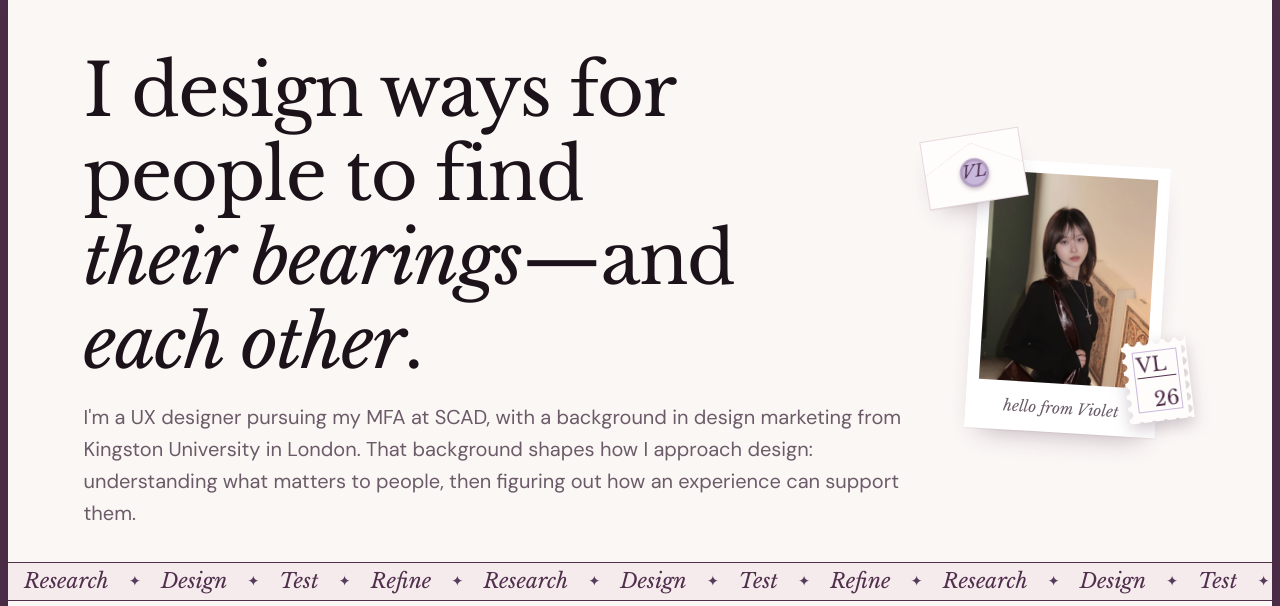
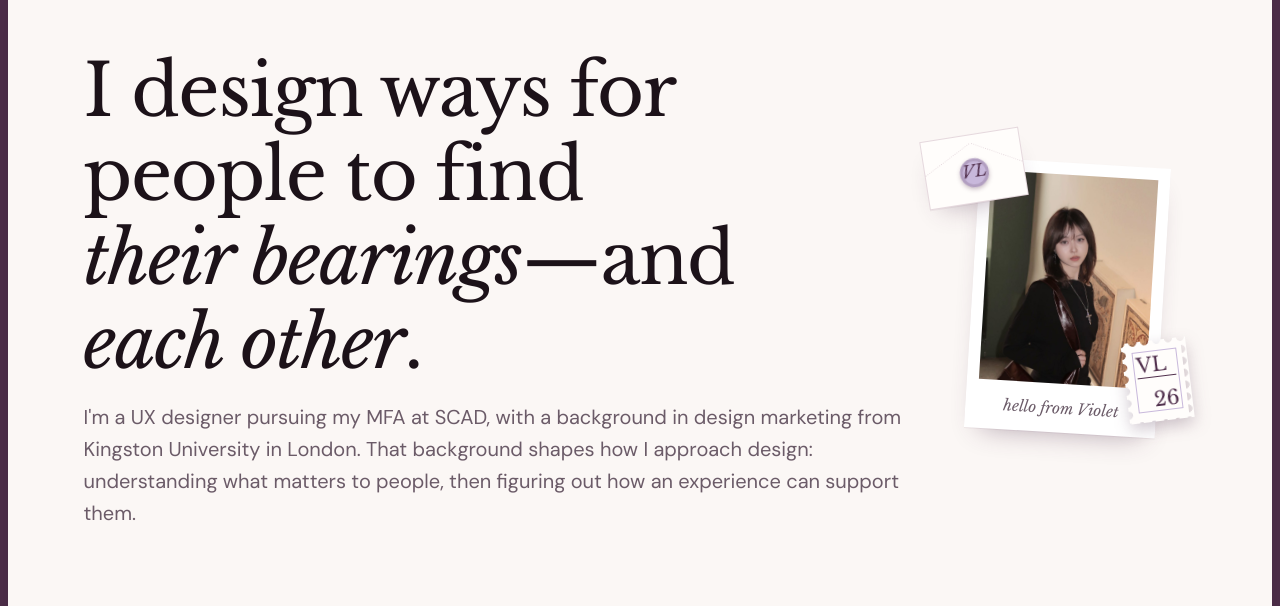
Before and after one commit to violetliux/violetliux.github.io, a plain HTML site: page index.html in a window 1280 px wide. Shown: the part 103-709 px from the top of the page. Drawn offline with nearby package versions, Linux system fonts and the light colour scheme.

Commit message:
Remove the Research / Design / Test / Refine strip from the homepage
Co-Authored-By: Claude Opus 5.5 <noreply@anthropic.com>
Claude-Session: https://claude.ai/code/session_01UxY9VD2SeTiiyQpHuPk3iD

```diff
--- a/index.html
+++ b/index.html
@@ -1626,8 +1626,6 @@ h4,.or-change-text h4,.kc-opt-text h4,.folder h3,.ds-sec > h2,.ab-dlg-body h3,.a
     </div>
   </section>
 
-  <div class="strip" aria-hidden="true"><div class="strip-track"><span>Research</span><i>✦</i><span>Design</span><i>✦</i><span>Test</span><i>✦</i><span>Refine</span><i>✦</i><span>Research</span><i>✦</i><span>Design</span><i>✦</i><span>Test</span><i>✦</i><span>Refine</span><i>✦</i><span>Research</span><i>✦</i><span>Design</span><i>✦</i><span>Test</span><i>✦</i><span>Refine</span><i>✦</i><span>Research</span><i>✦</i><span>Design</span><i>✦</i><span>Test</span><i>✦</i><span>Refine</span><i>✦</i><span>Research</span><i>✦</i><span>Design</span><i>✦</i><span>Test</span><i>✦</i><span>Refine</span><i>✦</i></div></div>
-
   <section class="work band" id="work" aria-labelledby="work-h">
     <div class="wrap">
       <div class="work-head"><h2 id="work-h">Selected work</h2></div>
```
